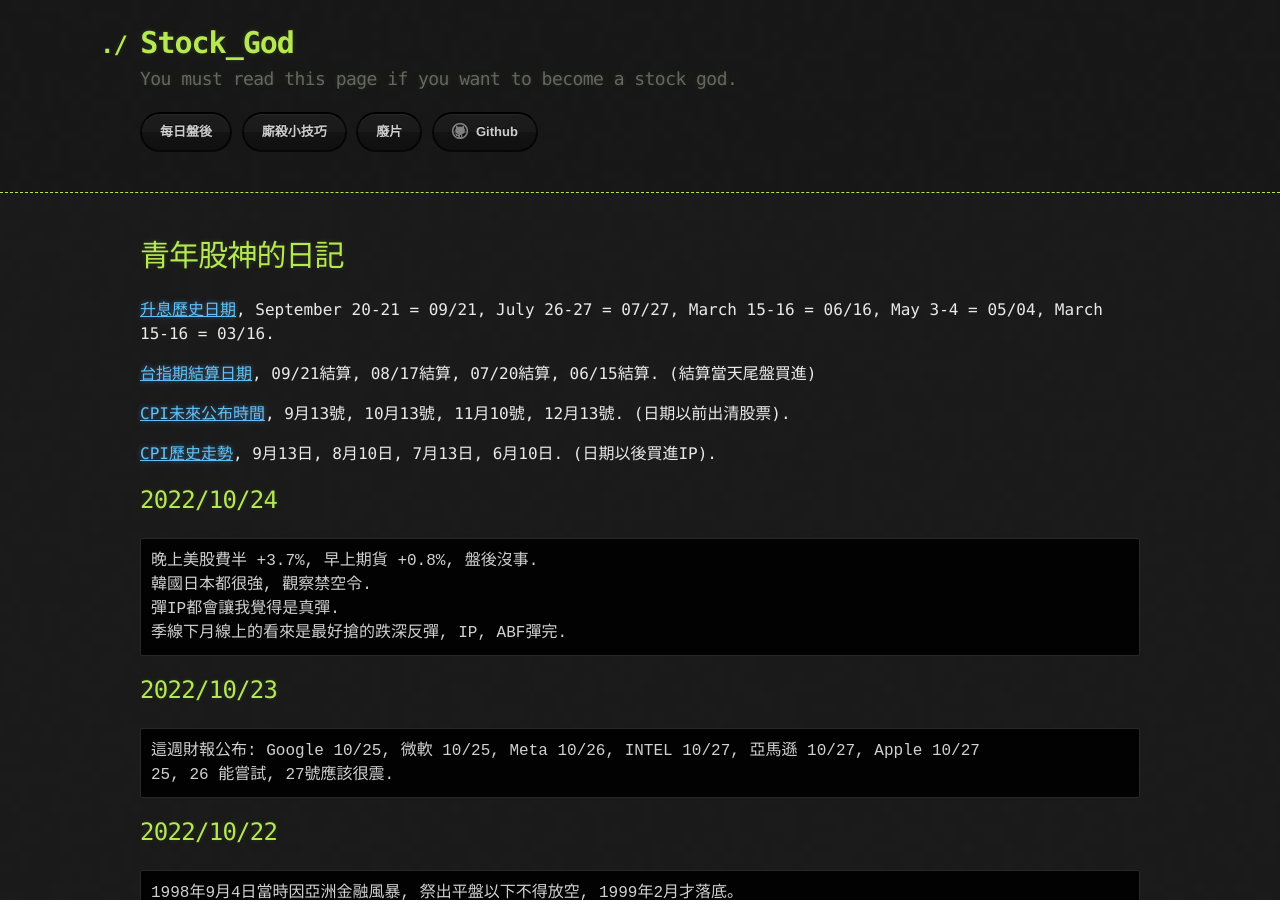
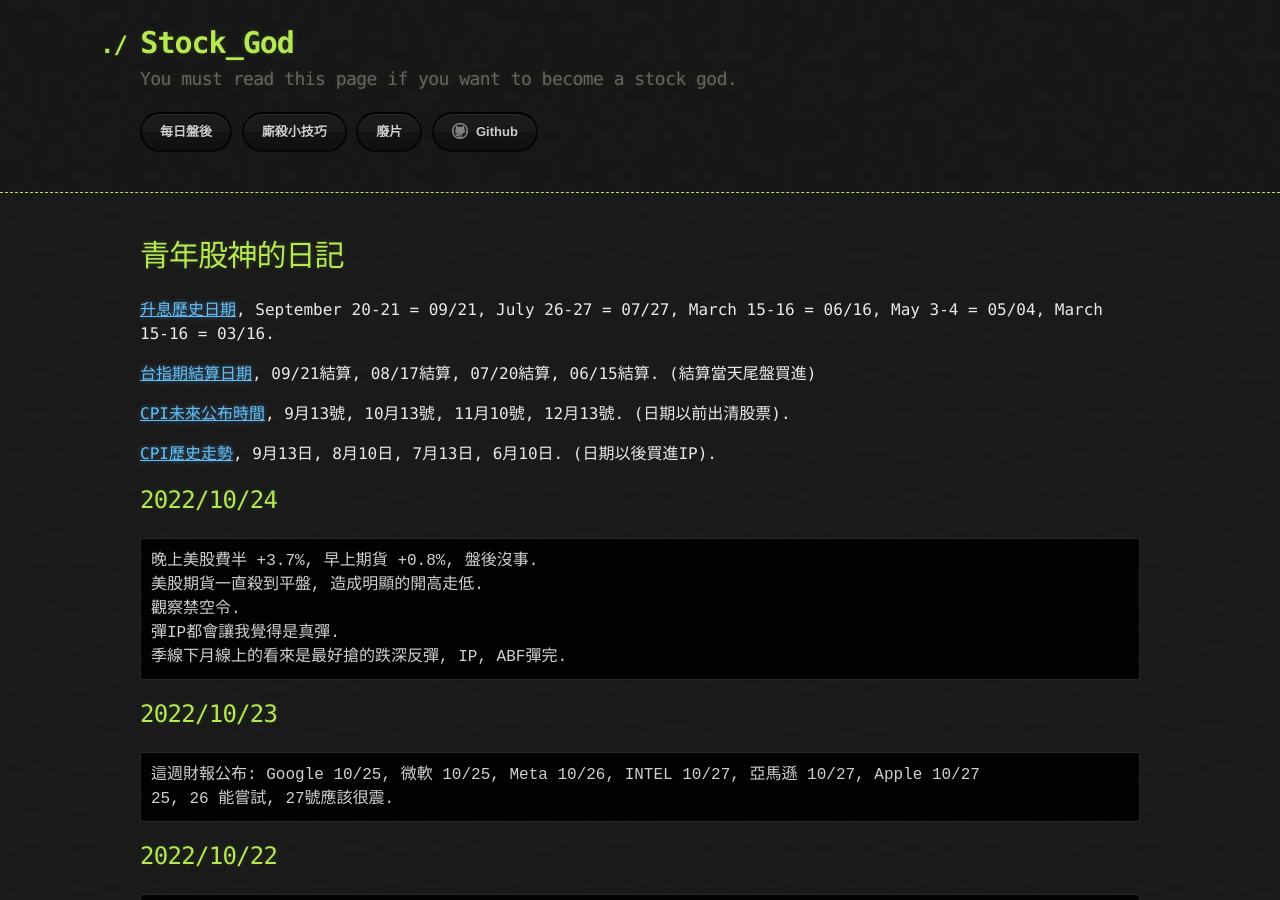
Before and after one commit to lepg5487/Stock_God, a Jekyll site: the page built from index.md, in a window 1280 px wide and 900 px high. Built offline with Jekyll 4.4.1, drawn with Linux system fonts in a browser that asks for light colours; our own code applies the rules of GitHub Pages for plain Markdown files.

Commit message:
Update index.md

````diff
--- a/index.md
+++ b/index.md
@@ -15,7 +15,8 @@ layout: testlayouts
 ## 2022/10/24
 ```
 晚上美股費半 +3.7%, 早上期貨 +0.8%, 盤後沒事.
-韓國日本都很強, 觀察禁空令.
+美股期貨一直殺到平盤, 造成明顯的開高走低.
+觀察禁空令.
 彈IP都會讓我覺得是真彈.
 季線下月線上的看來是最好搶的跌深反彈, IP, ABF彈完.
 ```
````
